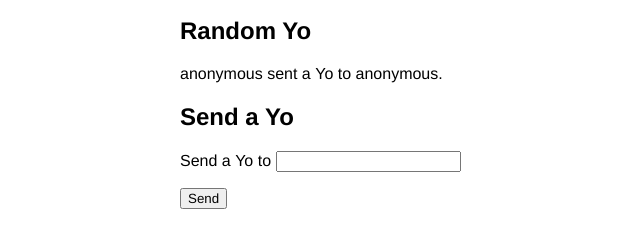
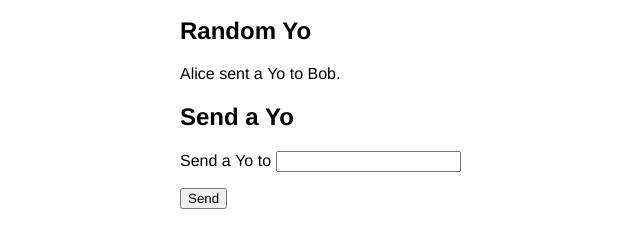
Before and after one commit to RubenVerborgh/solid-yo, a plain HTML site: page index.html in a window 1280 px wide. Shown: the part 101-348 px from the top of the page, without its empty margins (60-700 px from the left). Drawn offline with Linux system fonts and the light colour scheme.

Commit message:
Add dummy Yo source.

```diff
--- a/index.html
+++ b/index.html
@@ -4,6 +4,7 @@
   <meta charset="utf-8">
   <title>Yo</title>
   <link rel="stylesheet" href="styles/main.css">
+  <script src="scripts/YoSource.js"></script>
 </head>
 <body>
   <header>
@@ -30,5 +31,23 @@
       </p>
     </form>
   </main>
+  <script>
+    // Collect DOM elements
+    const elements = {};
+    ['from', 'to', 'recipient', 'send'].forEach(name =>
+      elements[name] = document.getElementById(name));
+
+    // Initialize data source
+    const source = new YoSource();
+
+    // Displays a random Yo
+    async function displayRandomYo() {
+      const { from, to } = await source.getRandomYo();
+      elements.from.innerText = from;
+      elements.to.innerText = to;
+    }
+
+    displayRandomYo();
+  </script>
 </body>
 </html>
--- /dev/null
+++ b/scripts/YoSource.js
@@ -0,0 +1,7 @@
+// Data source of Yo messages
+class YoSource {
+  // Obtains a random Yo
+  async getRandomYo() {
+    return { from: 'Alice', to: 'Bob' };
+  }
+}
```
